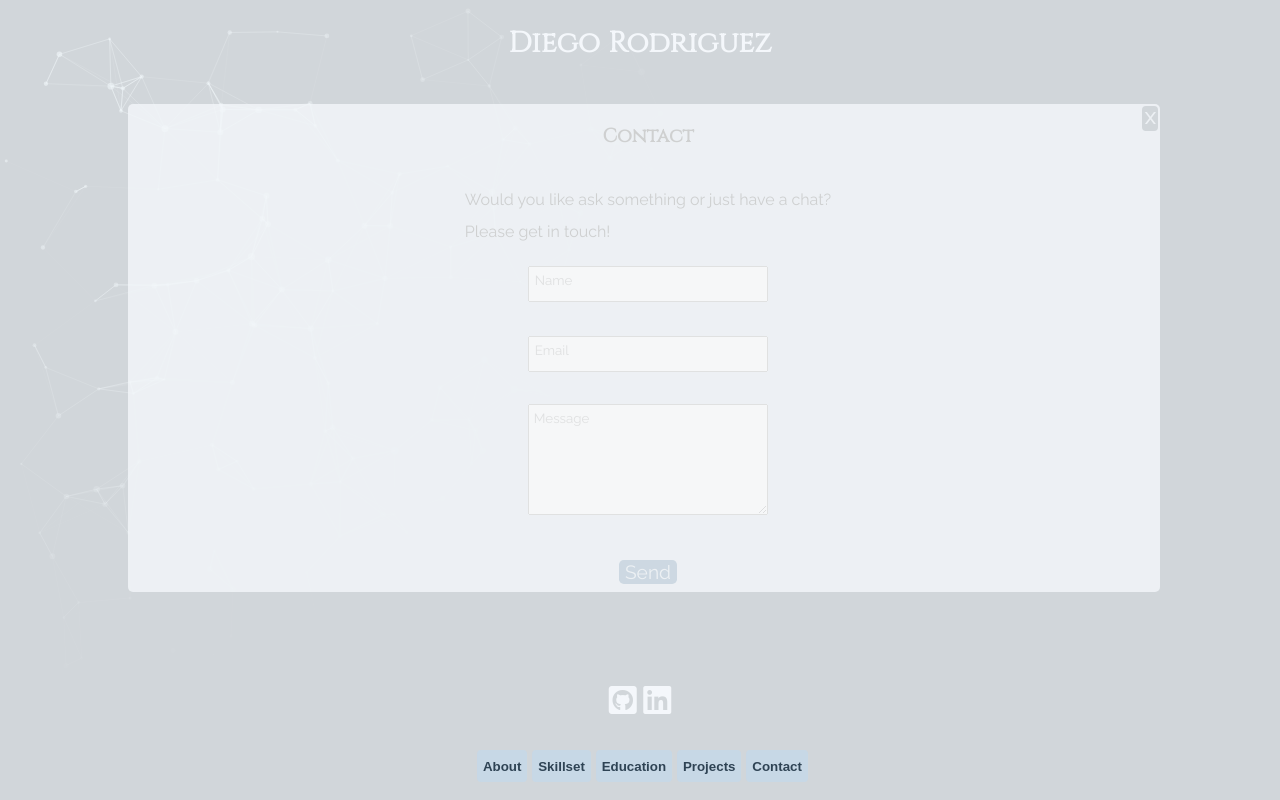
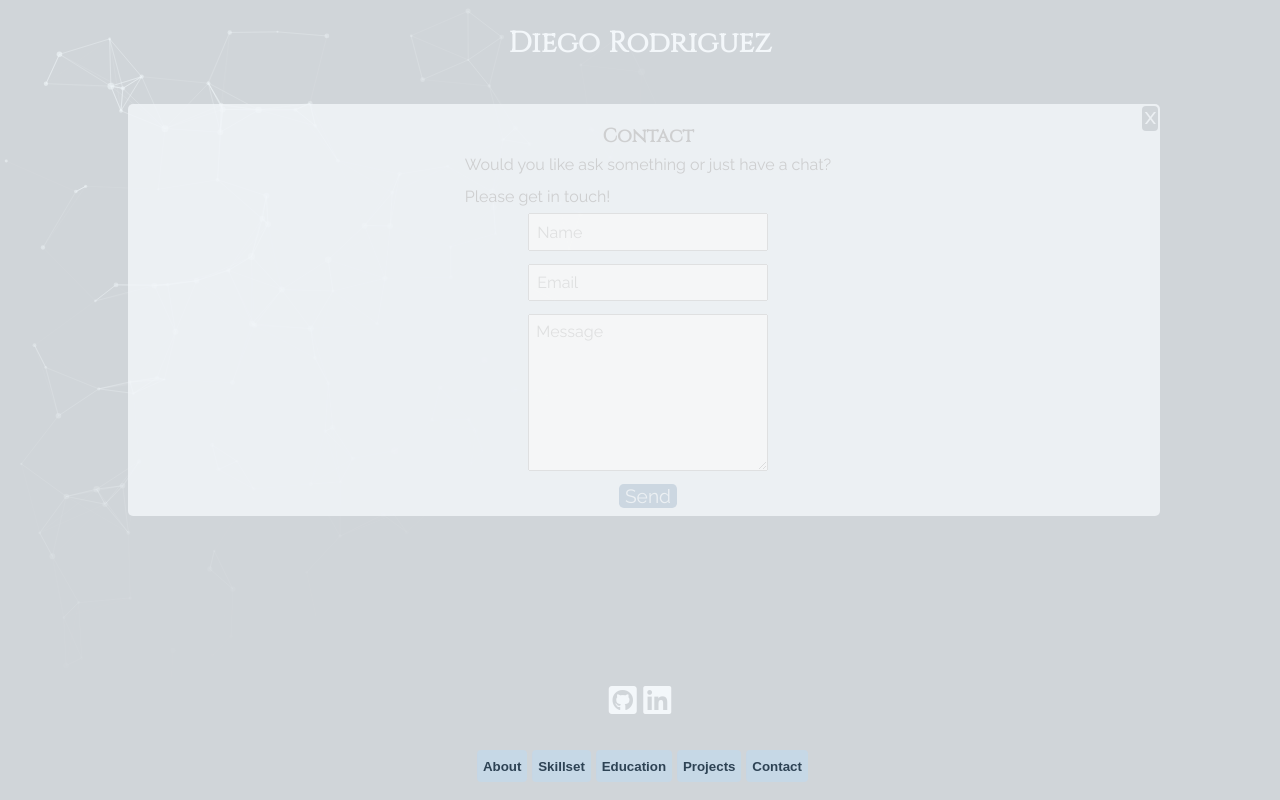
Before and after one commit to DiegoRodriguez2018/diego-rodriguez-portfolio-original-version, a React (Create React App) app: page / in a window 1280 px wide. Both pictures are taken after a click on the button "Contact". Built offline with nearby package versions, Linux system fonts and the light colour scheme.

Commit message:
Fixed Form styling bugs.

```diff
--- a/src/Form.js
+++ b/src/Form.js
@@ -1,18 +1,14 @@
-import React, { Component } from 'react';
-const encode = (data) => {
+import React, { Component } from "react";
+const encode = data => {
   return Object.keys(data)
     .map(key => encodeURIComponent(key) + "=" + encodeURIComponent(data[key]))
     .join("&");
-}
+};
 
 // Note that the fields of the form need to match with the fields specified on the hidden form of index.html
 
-
 class Form extends Component {
-
   state = { name: "", email: "", message: "" };
-
-
 
   /* Here’s the juicy bit for posting the form submission */
   handleSubmit = e => {
@@ -24,7 +20,7 @@ class Form extends Component {
       .then(() => {
         alert("Thank you!");
         //Redirecting to home page.
-                document.location.href="/";
+        document.location.href = "/";
       })
       .catch(error => alert(error));
     e.preventDefault();
@@ -39,24 +35,30 @@ class Form extends Component {
 
     return (
       <form onSubmit={this.handleSubmit}>
-                <p>
-                    <label>
-                        <input type="text" name="name" placeholder="Name" value={name} onChange={this.handleChange} />
-                    </label>
-                </p>
-                <p>
-                    <label>
-                        <input type="email" name="email" placeholder="Email" value={email} onChange={this.handleChange} />
-                    </label>
-                </p>
-                <p>
-                    <label>
-                        <textarea name="message" placeholder="Message" value={message} onChange={this.handleChange} />
-                    </label>
-                </p>
-                <p>
+        <label for="name" value="name" />
+        <input
+          type="text"
+          name="name"
+          placeholder="Name"
+          value={name}
+          onChange={this.handleChange}
+        />
+        <label for="email" value="email" />
+        <input
+          type="email"
+          name="email"
+          placeholder="Email"
+          value={email}
+          onChange={this.handleChange}
+        />
+        <label for="message" value="message" />
+        <textarea
+          name="message"
+          placeholder="Message"
+          value={message}
+          onChange={this.handleChange}
+        />
         <button type="submit">Send</button>
-                </p>
       </form>
     );
   }
--- a/src/Sections/Contact.js
+++ b/src/Sections/Contact.js
@@ -4,7 +4,7 @@ import CloseButton from "../Components/CloseButton";
 
 export default function Contact(props) {
   return (
-    <section class="contact">
+    <section class="contact-section">
       <CloseButton resetDiegoRodriguez={props.resetDiegoRodriguez} />
       <h3>Contact</h3>
       <p>
--- a/src/Sections/Sections.scss
+++ b/src/Sections/Sections.scss
@@ -11,7 +11,7 @@ footer {
 .about-container,
 .portfolio-section,
 .skills,
-.contact,
+.contact-section,
 .education-container {
   width: 80vw;
   max-height: 60vh;
@@ -34,7 +34,7 @@ footer {
   overflow: hidden;
   ul {
     width: 80vw;
-    li{
+    li {
       line-height: 1.5rem;
       padding-bottom: 1rem;
     }
@@ -64,20 +64,31 @@ footer {
   }
 }
 /* contact section */
-.contact {
+.contact-section {
   display: flex;
   flex-direction: column;
   align-items: center;
+  h3 {
+    margin-bottom: 0;
+  }
+  p {
+    margin: 0;
+  }
   form {
     display: flex;
     flex-direction: column;
     align-items: center;
     input,
     textarea {
+      margin-bottom: .8rem;
       box-sizing: border-box;
       font-family: $main-content-font;
-      padding: 2% 2% 5% 2%;
+      font-size: 1rem;
+      padding-left: 2%;
+      padding-top: 2%;
+      padding-bottom: 2%;
       width: 15rem;
+      height:auto;
     }
     textarea {
       height: 40%;
--- a/src/stylesheets/styles.css
+++ b/src/stylesheets/styles.css
@@ -215,7 +215,7 @@ footer {
 .about-container,
 .portfolio-section,
 .skills,
-.contact,
+.contact-section,
 .education-container {
   width: 80vw;
   max-height: 60vh;
@@ -259,24 +259,33 @@ footer {
       font-size: 2rem; }
 
 /* contact section */
-.contact {
+.contact-section {
   display: flex;
   flex-direction: column;
   align-items: center; }
-  .contact form {
+  .contact-section h3 {
+    margin-bottom: 0; }
+  .contact-section p {
+    margin: 0; }
+  .contact-section form {
     display: flex;
     flex-direction: column;
     align-items: center; }
-    .contact form input,
-    .contact form textarea {
+    .contact-section form input,
+    .contact-section form textarea {
+      margin-bottom: .8rem;
       box-sizing: border-box;
       font-family: "Raleway", sans-serif;
-      padding: 2% 2% 5% 2%;
-      width: 15rem; }
-    .contact form textarea {
+      font-size: 1rem;
+      padding-left: 2%;
+      padding-top: 2%;
+      padding-bottom: 2%;
+      width: 15rem;
+      height: auto; }
+    .contact-section form textarea {
       height: 40%;
       padding: 2% 2% 30% 2%; }
-    .contact form button {
+    .contact-section form button {
       font-family: "Raleway", sans-serif;
       font-size: 1.2rem;
       border: none;
@@ -284,7 +293,7 @@ footer {
       background: #004179;
       color: #c6d8e8;
       transition: 0.5s; }
-      .contact form button:hover {
+      .contact-section form button:hover {
         font-size: 1.4rem; }
 
 html,
```
Also changed, not shown: 1 other file (tests, documents, lock files or other folders). Lines whose indentation alone changed are shown as unchanged.
